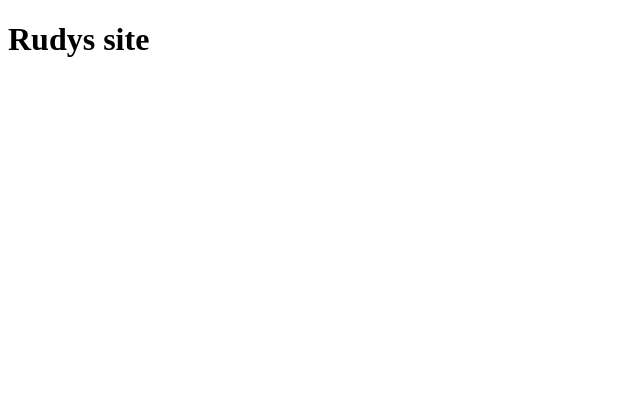
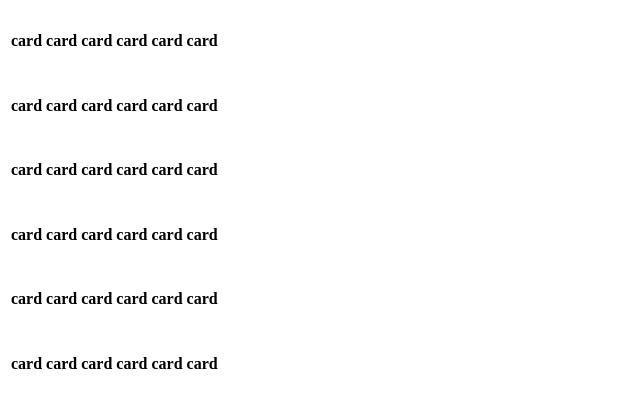
Before and after one commit to rudyyazdi/site, a React app: page / in a window 1280 px wide. Shown: the top 408 px of the page, without its empty margins (0-640 px from the left). Built offline with nearby package versions, Linux system fonts and the light colour scheme.

Commit message:
added some stupid structures

```diff
--- a/src/App.js
+++ b/src/App.js
@@ -1,3 +1,4 @@
 import React from 'react';
+import Board from './Board';
 
-export default () => <h1>Rudys site</h1>;
+export default () => <Board />;
--- /dev/null
+++ b/src/Board.js
@@ -0,0 +1,31 @@
+import React from 'react';
+import Card from './Card';
+
+const data = { rows: 6, cols: 6 };
+const arrayFactory = (length, obj) => Array.from({ length }, () => obj);
+
+const Col = () => (
+  <td>
+    <Card />
+  </td>
+);
+const cols = arrayFactory(data.cols, <Col />);
+
+const Row = () => (
+  <tr>
+    {cols}
+  </tr>
+);
+const rows = arrayFactory(data.rows, <Row />);
+
+class Board extends React.Component {
+  render() {
+    return (
+      <table>
+        {rows}
+      </table>
+    );
+  }
+}
+
+export default Board;
--- /dev/null
+++ b/src/Card.js
@@ -0,0 +1,3 @@
+import React from 'react';
+
+export default () => <h4>card</h4>;
```
